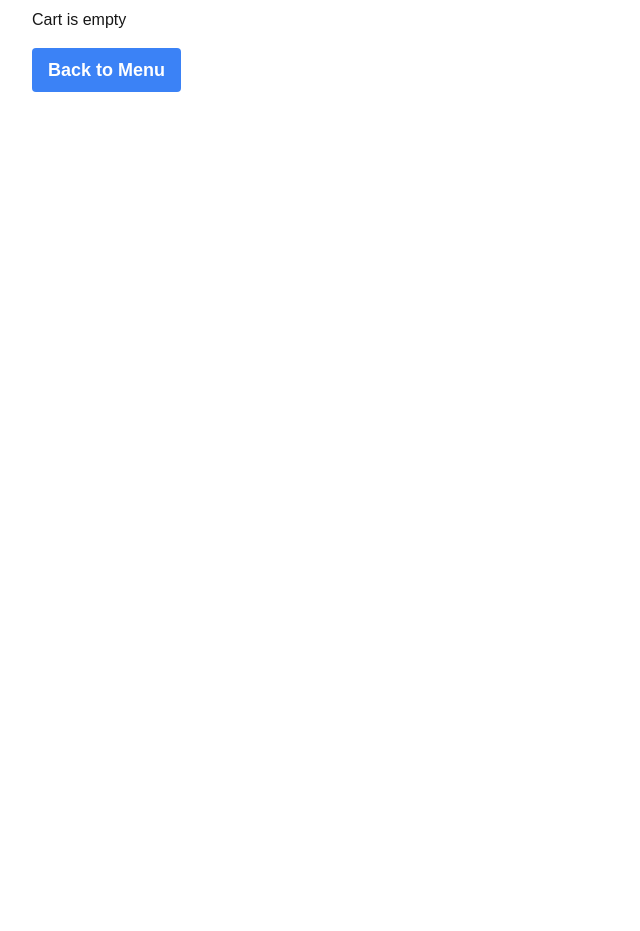
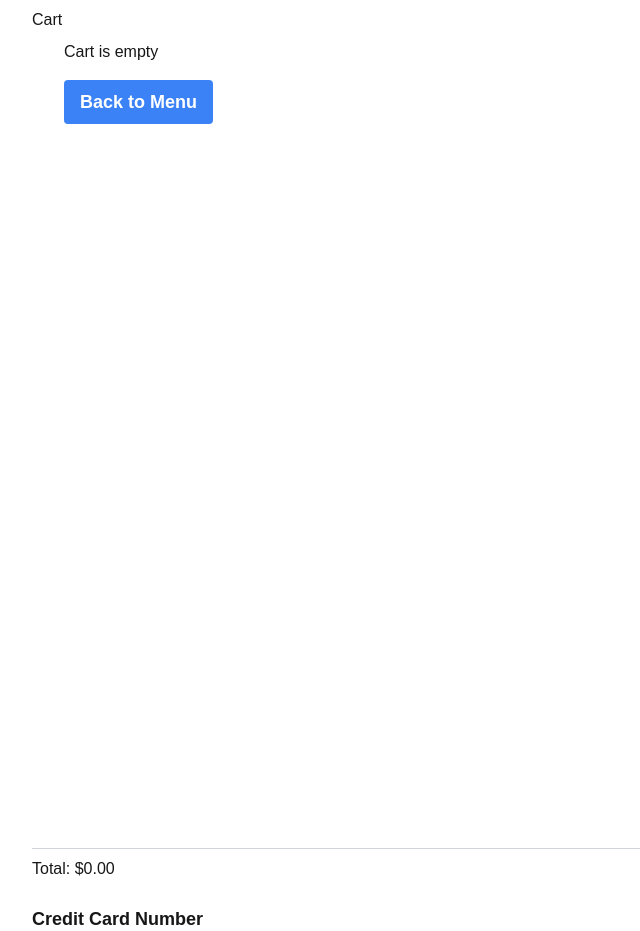
Before and after one commit to pashabitz/menu-checkout, a Next.js app: page /cart in a window 1280 px wide. Shown: the top 931 px of the page, without its empty margins (0-640 px from the left). Before the commit the page ends 800 px from the top, so only its background shows below. Built offline with nearby package versions, Linux system fonts and the light colour scheme.

Commit message:
Refactor cart page

```diff
--- a/app/cart/page.tsx
+++ b/app/cart/page.tsx
@@ -17,15 +17,29 @@ function BackToMenu() {
         </Link>
     )
 }
-function ItemsInCart({ renderedCartItems, disabled, onChange }: {
-    renderedCartItems: (CartItem & MenuItem)[],
+function ItemsInCart({ cartItems, menuItems, disabled, onChange }: {
+    cartItems: CartItem[],
+    menuItems: MenuItem[],
     disabled: boolean,
     onChange: (item: CartItem) => void
 }) {
+    const renderedCartItems = [];
+    for (const item of cartItems.filter((i) => i.quantity > 0).sort((a, b) => a.id - b.id)) {
+        const itemDetails = menuItems.find((i: MenuItem) => i.id === item.id);
+        if (itemDetails) {
+            renderedCartItems.push({ ...itemDetails, quantity: item.quantity });
+        }
+    }
+    if (renderedCartItems.length === 0) {
+        return <div className="min-h-screen py-2 px-8">
+            <div>Cart is empty</div>
+            <BackToMenu />
+        </div>;
+    }
     return (
         <div className="flex flex-col gap-6">
             {renderedCartItems.map((item: CartItem & MenuItem) => (
-                <div key={item.id} className="flex items-center">
+                <div key={item.id} className="flex gap-2 items-center">
                     <img src={`/menu/${item.image_id}.jpg`} alt={item.name} className="w-24 h-24 object-cover" />
                     <span>{item.name}</span>
                     {!disabled && <span>${item.price.toFixed(2)}</span>}
@@ -58,11 +72,9 @@ export default function CartPage() {
             })
         });
         if (!response.ok) {
-            // TODO render more nicely
             alert("Failed to place order");
             return;
         }
-        // TODO show order number
         const { orderId } = await response.json();
         setPlaced(true);
         setOrderId(orderId);
@@ -76,32 +88,22 @@ export default function CartPage() {
         setCardNumber(Array.from({ length: 16 }, () => Math.floor(Math.random() * 10)).join(''));
     }, []);
 
-    const query = useQuery({
+    const menuItemsQuery = useQuery({
         queryKey: ['items'], queryFn: async () => {
             const response = await fetch(`/api/items`);
             return await response.json();
         }
     });
     useEffect(() => {
-        if (query.data) {
-            const totalAmount = new Cart(cartItems, query.data).totalPrice;
+        if (menuItemsQuery.data) {
+            const totalAmount = new Cart(cartItems, menuItemsQuery.data).totalPrice;
             setTotalAmount(totalAmount);
         }
-    }, [query.data, cartItems]);
-    if (query.isLoading) return <div>Loading...</div>;
-    const renderedCartItems = [];
-    for (const item of cartItems.filter((i) => i.quantity > 0).sort((a, b) => a.id - b.id)) {
-        const itemDetails = query.data.find((i: CartItem) => i.id === item.id);
-        if (itemDetails) {
-            renderedCartItems.push({ ...itemDetails, quantity: item.quantity });
-        }
-    }
-    if (renderedCartItems.length === 0) {
-        return <div className="min-h-screen py-2 px-8">
-            <div>Cart is empty</div>
-            <BackToMenu />
-        </div>;
-    }
+    }, [menuItemsQuery.data, cartItems]);
+
+    if (menuItemsQuery.isLoading) return <div>Loading...</div>;
+
+
     return (
         <div className="flex flex-col min-h-screen py-2 px-8">
             <header className="">
@@ -109,7 +111,8 @@ export default function CartPage() {
             </header>
             <main className="flex-grow overflow-auto">
                 <ItemsInCart
-                renderedCartItems={renderedCartItems}
+                cartItems={cartItems}
+                menuItems={menuItemsQuery.data}
                 disabled={placed}
                 onChange={(item) => {
                     setCartItems((prev) => {
```
